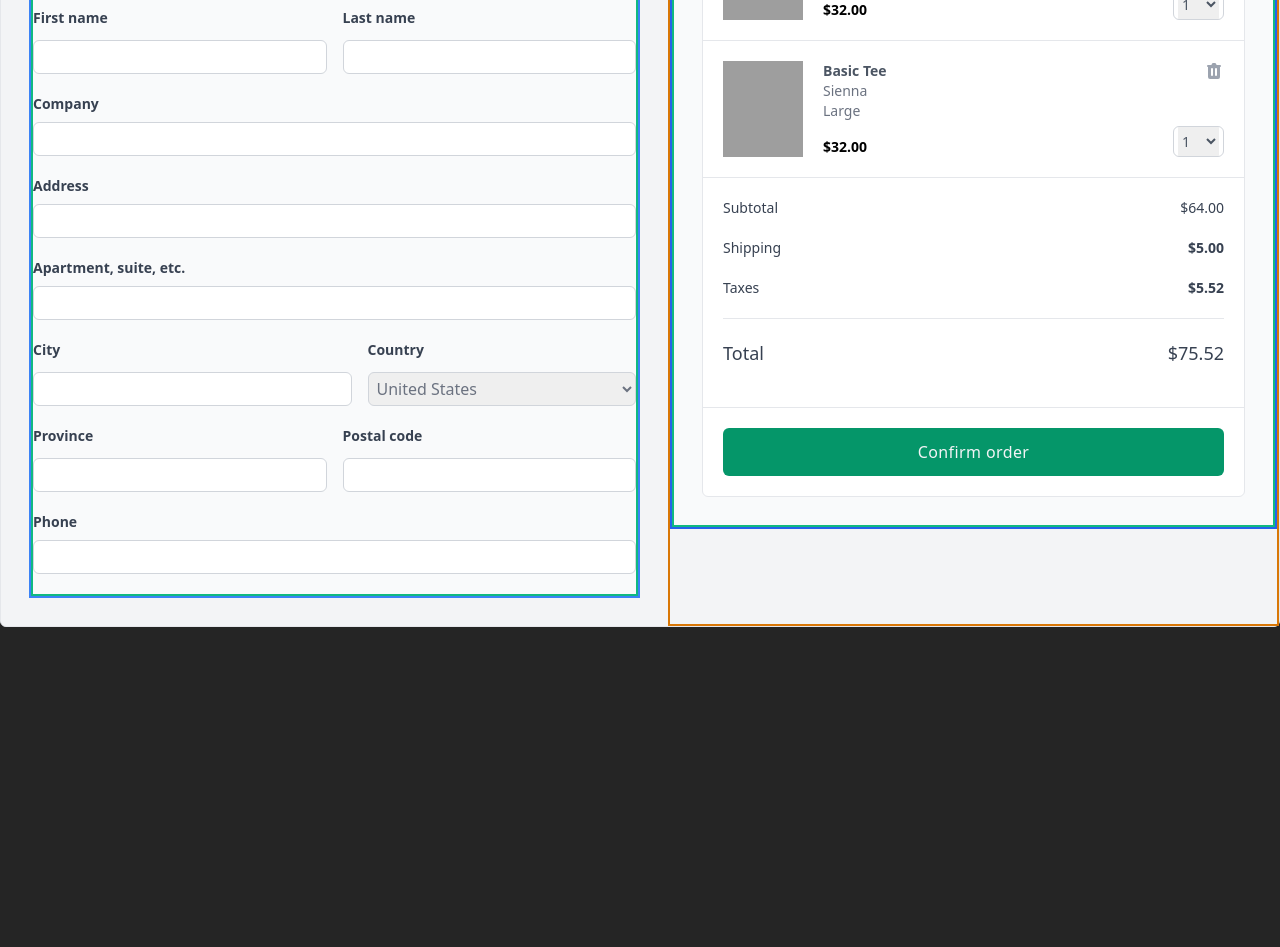
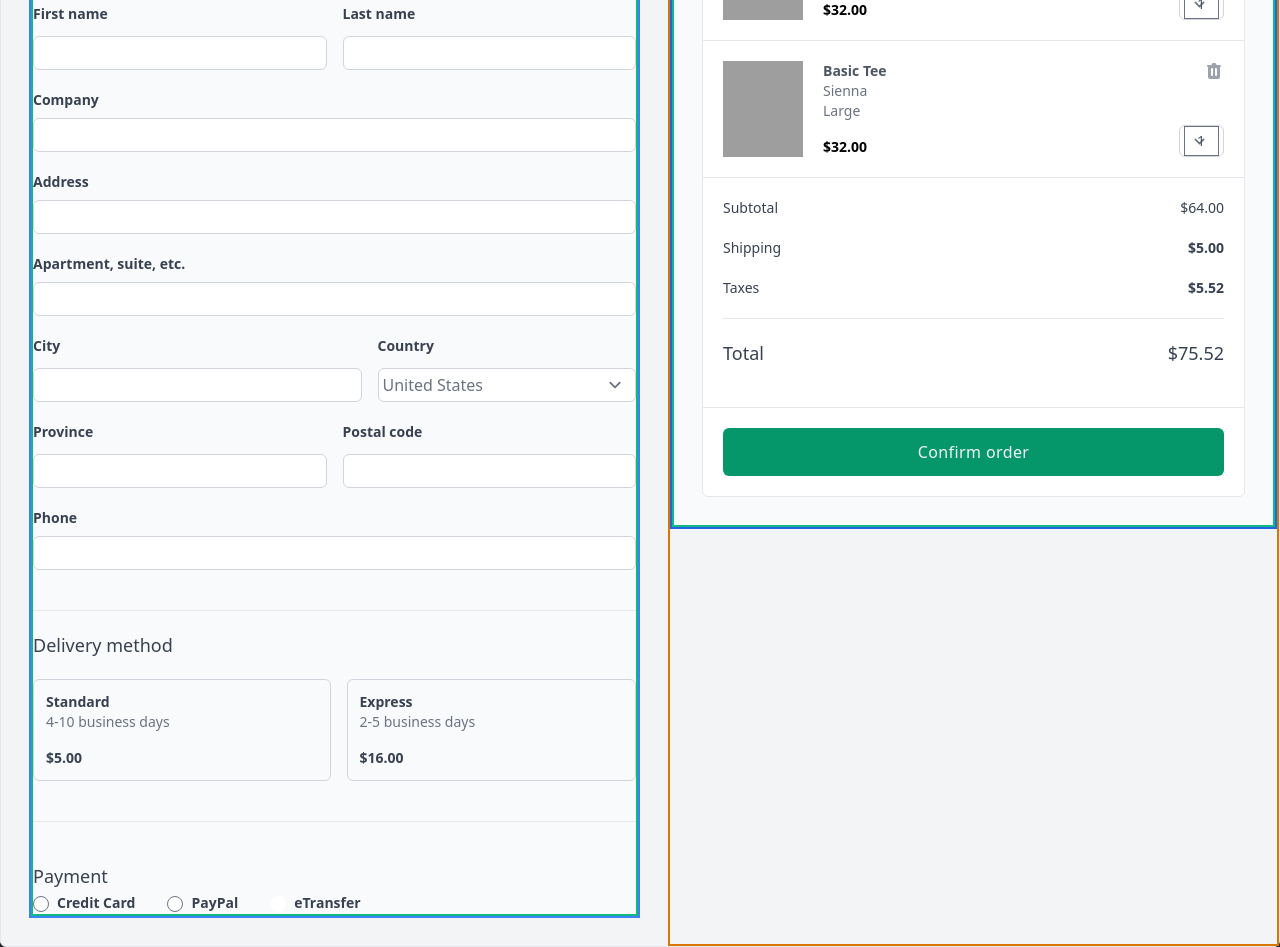
Before and after one commit to gccornejo441/Tailwindcss-Utility-Widgets, a Next.js app: page / in a window 1280 px wide. Shown: the part 300-1247 px from the top of the page. Before the commit the page ends 927 px from the top, so only its background shows below. Built offline with nearby package versions, Linux system fonts and the light colour scheme; grey boxes are pictures that could not be loaded.

Commit message:
adding additonal fields 'delivery payment', 'payment'

```diff
--- a/package.json
+++ b/package.json
@@ -13,6 +13,7 @@
   "license": "ISC",
   "dependencies": {
     "@heroicons/react": "^1.0.4",
+    "@tailwindcss/forms": "^0.3.3",
     "next": "11.1.0",
     "react": "17.0.2",
     "react-dom": "17.0.2"
--- a/pages/index.js
+++ b/pages/index.js
@@ -9,7 +9,7 @@ export default () => (
         Left
         {/****************************************** LEFT COLUMN ******************************************/}
         <div className="border-2 border-green-500">
-          <h2 className="text-2xl font-semibold" >Contact information</h2>
+          <h2 className="text-lg font-semibold" >Contact information</h2>
           <form action="#" method="POST">
             <div class="divide-y divide-gray-200 divide-solid">
               <div className="py-5">
@@ -88,6 +88,64 @@ export default () => (
               </label>
               <input className="p-1 w-full mt-1 focus:ring-gray-400 focus:border-gray-400 block border border-gray-300 rounded-md" name="phone" id="phone" type="tel" pattern="[0-9]{3}-[0-9]{2}-[0-9]{3}" />
             </div>
+            <hr className="my-5"/>
+            <div>
+              <span>
+                <h2 className="font-medium text-lg text-gray-700 mb-5">Delivery method</h2>
+              </span>
+              <ul className="grid grid-rows-1 grid-flow-col gap-4">
+                <li>
+                  <div className="border border-gray-300 rounded-md p-3">
+                    <ul>
+                      <li className="block text-gray-700 text-sm font-semibold">Standard</li>
+                      <li className="block text-gray-500 text-sm font-normal">4-10 business days</li>
+                      <li className="mt-4 text-gray-700 text-sm font-semibold">$5.00</li>
+                    </ul>
+                  </div>
+                </li>
+                <li>
+                <div className="border border-gray-300 rounded-md p-3">
+                    <ul>
+                      <li className="block text-gray-700 text-sm font-semibold">Express</li>
+                      <li className="block text-gray-500 text-sm font-normal">2-5 business days</li>
+                      <li className="mt-4 text-gray-700 text-sm font-semibold">$16.00</li>
+                    </ul>
+                  </div>
+                </li>
+              </ul>
+            </div>
+            <hr className="my-10"/>
+            <div>
+              <span>
+                <h2 className="font-medium text-lg text-gray-700">Payment</h2>
+                <ul>
+                  <li>
+                    <div>
+                      <ul className="flex">
+                        <li className="mr-8">
+                          <label className="text-gray-700 text-sm font-semibold ">
+                          <input className="form-radio" type="radio" name="radio-direct" value="credit" />
+                            <span class="ml-2">Credit Card</span>
+                          </label>
+                        </li>
+                        <li className="mr-8">
+                          <label className="text-gray-700 text-sm font-semibold ">
+                          <input className="form-radio" type="radio" name="radio-direct" value="paypal" />
+                            <span class="ml-2">PayPal</span>
+                          </label>
+                        </li>
+                        <li className="mr-8">
+                          <label className="text-gray-700 text-sm font-semibold ">
+                          <input className="form-radio text-red-500 border-0" type="radio" name="radio-direct" value="etransfer" />
+                            <span class="ml-2">eTransfer</span>
+                          </label>
+                        </li>
+                      </ul>
+                    </div>
+                  </li>
+                </ul>
+              </span>
+            </div>
           </form>
         </div>
       </div>
--- a/tailwind.config.js
+++ b/tailwind.config.js
@@ -7,5 +7,7 @@ module.exports = {
   variants: {
     extend: {},
   },
-  plugins: [],
+  plugins: [
+    require('@tailwindcss/forms'),
+  ],
 }
```
Also changed, not shown: 1 other file (tests, documents, lock files or other folders).
